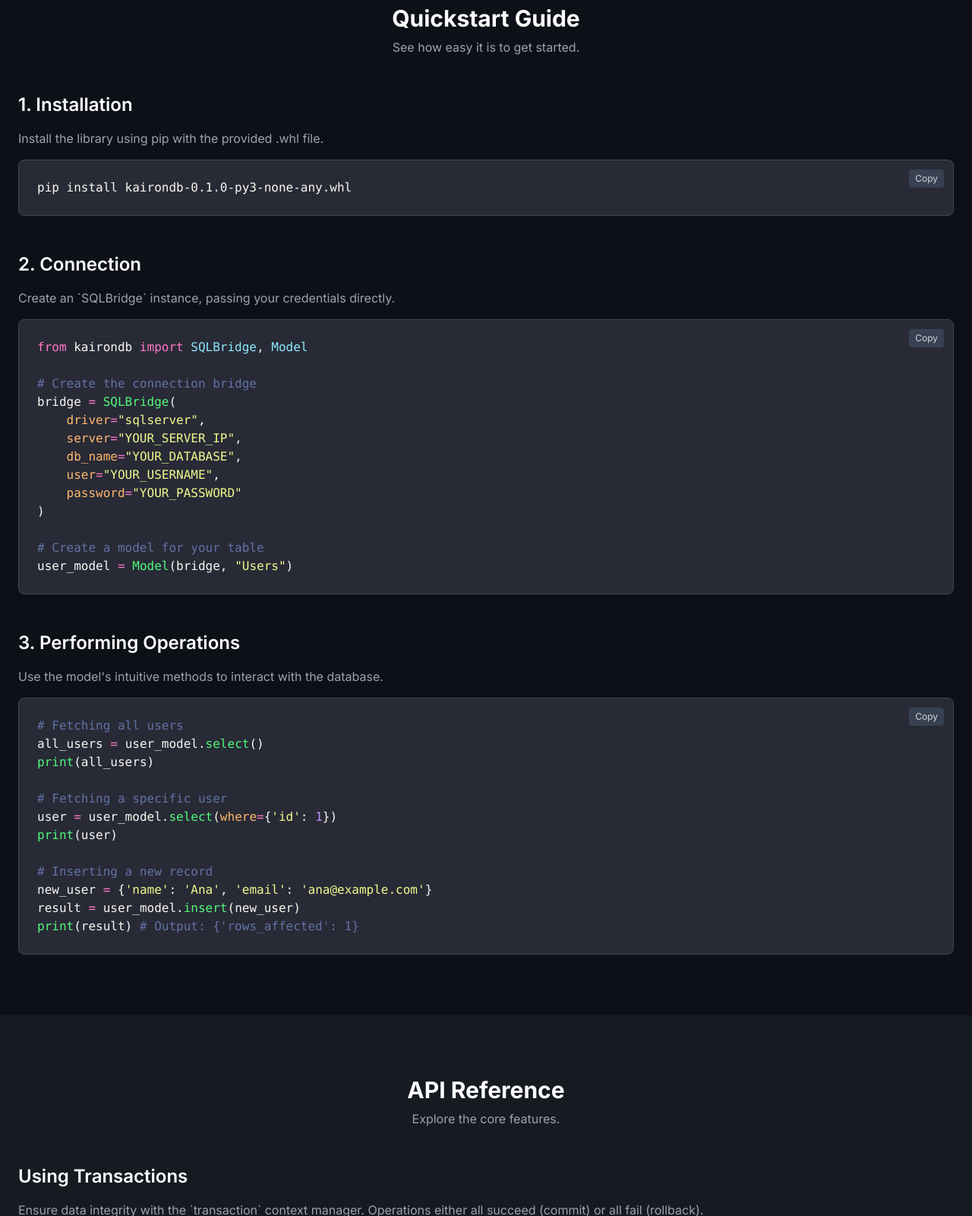
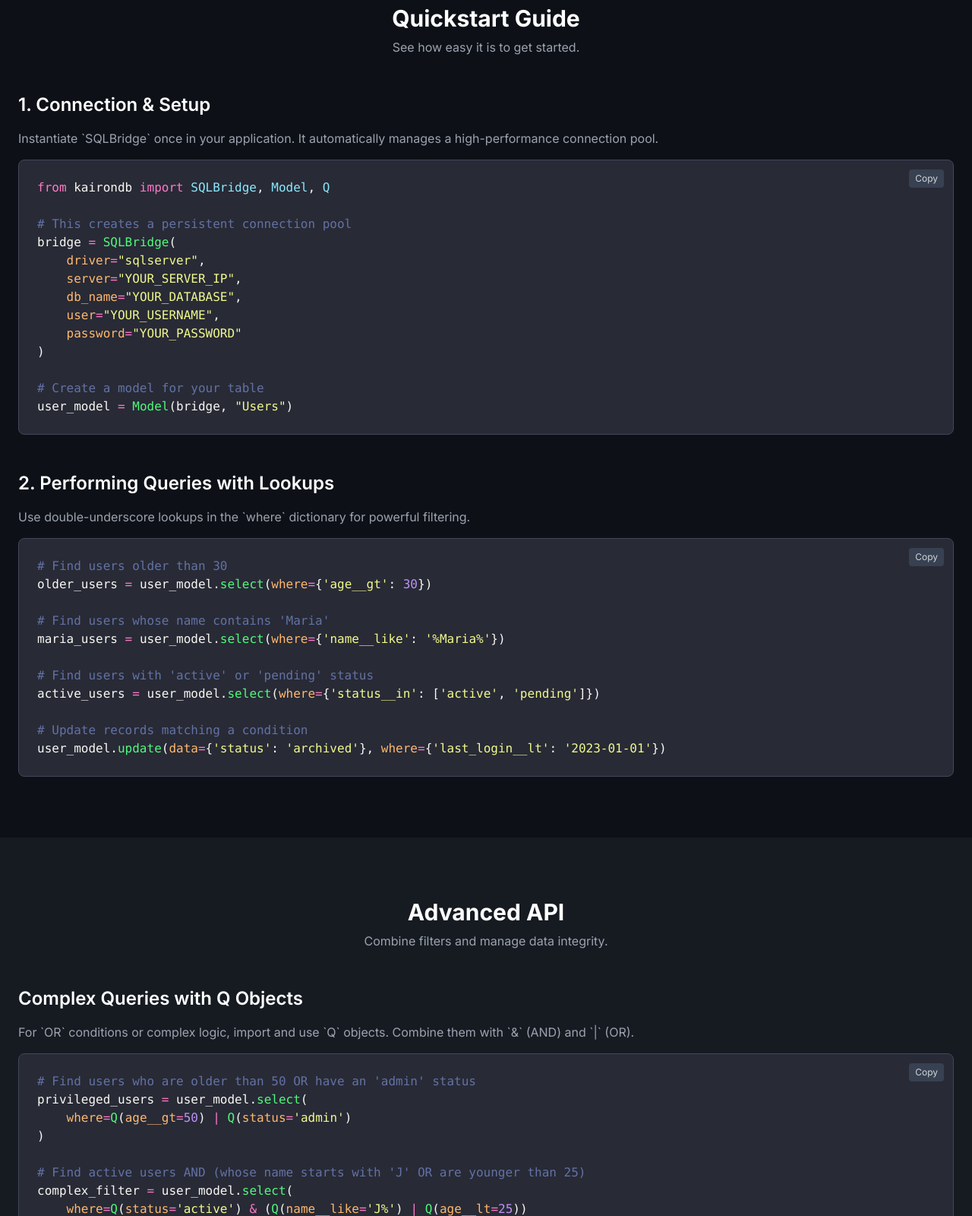
Before and after one commit to DanielGiansante/KaironDB, a plain HTML site: page index.html in a window 1280 px wide. Shown: the part 1200-2800 px from the top of the page at 76% size. Drawn offline with nearby package versions, Linux system fonts and the light colour scheme.

Commit message:
v0.3.0
teste

```diff
--- a/index.html
+++ b/index.html
@@ -14,7 +14,6 @@
             background-color: #0D1117;
             color: #C9D1D9;
         }
-        /* Restored original gradient for title and logo */
         .gradient-text {
             background: linear-gradient(to right, #22d3ee, #0ea5e9, #6366f1);
             -webkit-background-clip: text;
@@ -27,7 +26,6 @@
         .roadmap-card {
             border-left: 4px solid;
         }
-        /* Restored original roadmap colors */
         .roadmap-done { border-color: #22c55e; }
         .roadmap-doing { border-color: #3b82f6; }
         .roadmap-planned { border-color: #6366f1; }
@@ -65,7 +63,6 @@
                 <a href="#roadmap" class="hover:text-cyan-400 transition-colors duration-300 nav-link">Roadmap</a>
                 <a href="https://github.com/DanielGiansante/KaironDB" target="_blank" class="hover:text-cyan-400 transition-colors duration-300">GitHub</a>
             </nav>
-            <!-- MODIFICATION: Replaced Buy Me a Coffee with a custom PayPal button -->
             <a href="https://www.paypal.com/donate/?hosted_button_id=2E9BD8S3PRKW8" target="_blank" class="hidden md:inline-block bg-blue-600 text-white font-semibold px-4 py-2 rounded-lg text-sm hover:bg-blue-700 transition-colors duration-300">
                 Donate with PayPal 💙
             </a>
@@ -80,7 +77,7 @@
                     SQL in Python, Reimagined for <span class="gradient-text">Extreme Performance</span>.
                 </h2>
                 <p class="mt-6 text-lg md:text-xl max-w-3xl mx-auto text-gray-400">
-                    KaironDB is the data bridge designed to be up to 10x faster than traditional solutions like SQLAlchemy and pyodbc, combining Python's simplicity with Go's power.
+                    KaironDB is the data bridge designed to be up to 10x faster than traditional solutions, combining Python's simplicity with Go's power and an expressive, ORM-like query syntax.
                 </p>
                 <div class="mt-10 flex justify-center items-center space-x-4">
                     <a href="#usage" class="bg-cyan-500 text-white font-semibold px-8 py-3 rounded-lg hover:bg-cyan-600 transition-colors duration-300">
@@ -102,16 +99,16 @@
                 </div>
                 <div class="grid grid-cols-1 md:grid-cols-3 gap-8">
                     <div class="bg-gray-900 p-8 rounded-lg border border-gray-800 shadow-lg">
-                        <h4 class="text-xl font-bold text-white">Unmatched Performance</h4>
-                        <p class="mt-2 text-gray-400">Using a Go backend, KaironDB minimizes Python's overhead to deliver drastically faster query executions.</p>
+                        <h4 class="text-xl font-bold text-white">Optimized Connection Pooling</h4>
+                        <p class="mt-2 text-gray-400">Forget opening and closing connections. KaironDB manages a persistent connection pool for maximum throughput and minimal latency.</p>
                     </div>
                     <div class="bg-gray-900 p-8 rounded-lg border border-gray-800 shadow-lg">
-                        <h4 class="text-xl font-bold text-white">Intuitive Syntax</h4>
-                        <p class="mt-2 text-gray-400">With an ORM-like API, you can perform complex operations with simple, direct methods like `.select()` and `.insert()`.</p>
+                        <h4 class="text-xl font-bold text-white">Advanced Query Syntax</h4>
+                        <p class="mt-2 text-gray-400">Go beyond simple equality checks. Use powerful lookups like `__gt`, `__like`, and `__in`, plus `Q` objects for complex `AND`/`OR` logic.</p>
                     </div>
                     <div class="bg-gray-900 p-8 rounded-lg border border-gray-800 shadow-lg">
-                        <h4 class="text-xl font-bold text-white">Multi-DB & Transaction Support</h4>
-                        <p class="mt-2 text-gray-400">Connect to SQL Server, MySQL, and PostgreSQL without changing your code. Ensure data integrity with safe and easy-to-use transactions.</p>
+                        <h4 class="text-xl font-bold text-white">Safe & Multi-DB</h4>
+                        <p class="mt-2 text-gray-400">Connect to SQL Server, MySQL, and PostgreSQL with the same code. Ensure data integrity with built-in atomic transaction support.</p>
                     </div>
                 </div>
             </div>
@@ -125,22 +122,13 @@
                     <p class="mt-2 text-gray-400">See how easy it is to get started.</p>
                 </div>
 
-                <div>
-                    <h4 class="text-2xl font-semibold text-white mb-4">1. Installation</h4>
-                    <p class="text-gray-400 mb-4">Install the library using pip with the provided .whl file.</p>
+                <div class="mt-12">
+                    <h4 class="text-2xl font-semibold text-white mb-4">1. Connection & Setup</h4>
+                    <p class="text-gray-400 mb-4">Instantiate `SQLBridge` once in your application. It automatically manages a high-performance connection pool.</p>
                     <div class="code-block rounded-lg relative">
-                        <pre class="p-6 overflow-x-auto"><code class="language-bash"><span class="token-variable">pip</span> install kairondb-0.1.0-py3-none-any.whl</code></pre>
-                        <button class="copy-btn absolute top-3 right-3 bg-gray-700 text-xs text-gray-300 px-2 py-1 rounded hover:bg-gray-600">Copy</button>
-                    </div>
-                </div>
+                        <pre class="p-6 overflow-x-auto"><code class="language-python"><span class="token-keyword">from</span> kairondb <span class="token-keyword">import</span> <span class="token-class-name">SQLBridge</span><span class="token-punctuation">,</span> <span class="token-class-name">Model</span><span class="token-punctuation">,</span> <span class="token-class-name">Q</span>
 
-                <div class="mt-12">
-                    <h4 class="text-2xl font-semibold text-white mb-4">2. Connection</h4>
-                    <p class="text-gray-400 mb-4">Create an `SQLBridge` instance, passing your credentials directly.</p>
-                    <div class="code-block rounded-lg relative">
-                        <pre class="p-6 overflow-x-auto"><code class="language-python"><span class="token-keyword">from</span> kairondb <span class="token-keyword">import</span> <span class="token-class-name">SQLBridge</span><span class="token-punctuation">,</span> <span class="token-class-name">Model</span>
-
-<span class="token-comment"># Create the connection bridge</span>
+<span class="token-comment"># This creates a persistent connection pool</span>
 <span class="token-variable">bridge</span> <span class="token-operator">=</span> <span class="token-function">SQLBridge</span><span class="token-punctuation">(</span>
     <span class="token-parameter">driver</span><span class="token-operator">=</span><span class="token-string">"sqlserver"</span><span class="token-punctuation">,</span>
     <span class="token-parameter">server</span><span class="token-operator">=</span><span class="token-string">"YOUR_SERVER_IP"</span><span class="token-punctuation">,</span>
@@ -156,21 +144,20 @@
                 </div>
 
                 <div class="mt-12">
-                    <h4 class="text-2xl font-semibold text-white mb-4">3. Performing Operations</h4>
-                    <p class="text-gray-400 mb-4">Use the model's intuitive methods to interact with the database.</p>
+                    <h4 class="text-2xl font-semibold text-white mb-4">2. Performing Queries with Lookups</h4>
+                    <p class="text-gray-400 mb-4">Use double-underscore lookups in the `where` dictionary for powerful filtering.</p>
                     <div class="code-block rounded-lg relative">
-                        <pre class="p-6 overflow-x-auto"><code class="language-python"><span class="token-comment"># Fetching all users</span>
-<span class="token-variable">all_users</span> <span class="token-operator">=</span> <span class="token-variable">user_model</span><span class="token-punctuation">.</span><span class="token-function">select</span><span class="token-punctuation">(</span><span class="token-punctuation">)</span>
-<span class="token-function">print</span><span class="token-punctuation">(</span><span class="token-variable">all_users</span><span class="token-punctuation">)</span>
+                        <pre class="p-6 overflow-x-auto"><code class="language-python"><span class="token-comment"># Find users older than 30</span>
+<span class="token-variable">older_users</span> <span class="token-operator">=</span> <span class="token-variable">user_model</span><span class="token-punctuation">.</span><span class="token-function">select</span><span class="token-punctuation">(</span><span class="token-parameter">where</span><span class="token-operator">=</span><span class="token-punctuation">{</span><span class="token-string">'age__gt'</span><span class="token-punctuation">:</span> <span class="token-number">30</span><span class="token-punctuation">}</span><span class="token-punctuation">)</span>
 
-<span class="token-comment"># Fetching a specific user</span>
-<span class="token-variable">user</span> <span class="token-operator">=</span> <span class="token-variable">user_model</span><span class="token-punctuation">.</span><span class="token-function">select</span><span class="token-punctuation">(</span><span class="token-parameter">where</span><span class="token-operator">=</span><span class="token-punctuation">{</span><span class="token-string">'id'</span><span class="token-punctuation">:</span> <span class="token-number">1</span><span class="token-punctuation">}</span><span class="token-punctuation">)</span>
-<span class="token-function">print</span><span class="token-punctuation">(</span><span class="token-variable">user</span><span class="token-punctuation">)</span>
+<span class="token-comment"># Find users whose name contains 'Maria'</span>
+<span class="token-variable">maria_users</span> <span class="token-operator">=</span> <span class="token-variable">user_model</span><span class="token-punctuation">.</span><span class="token-function">select</span><span class="token-punctuation">(</span><span class="token-parameter">where</span><span class="token-operator">=</span><span class="token-punctuation">{</span><span class="token-string">'name__like'</span><span class="token-punctuation">:</span> <span class="token-string">'%Maria%'</span><span class="token-punctuation">}</span><span class="token-punctuation">)</span>
 
-<span class="token-comment"># Inserting a new record</span>
-<span class="token-variable">new_user</span> <span class="token-operator">=</span> <span class="token-punctuation">{</span><span class="token-string">'name'</span><span class="token-punctuation">:</span> <span class="token-string">'Ana'</span><span class="token-punctuation">,</span> <span class="token-string">'email'</span><span class="token-punctuation">:</span> <span class="token-string">'ana@example.com'</span><span class="token-punctuation">}</span>
-<span class="token-variable">result</span> <span class="token-operator">=</span> <span class="token-variable">user_model</span><span class="token-punctuation">.</span><span class="token-function">insert</span><span class="token-punctuation">(</span><span class="token-variable">new_user</span><span class="token-punctuation">)</span>
-<span class="token-function">print</span><span class="token-punctuation">(</span><span class="token-variable">result</span><span class="token-punctuation">)</span> <span class="token-comment"># Output: {'rows_affected': 1}</span></code></pre>
+<span class="token-comment"># Find users with 'active' or 'pending' status</span>
+<span class="token-variable">active_users</span> <span class="token-operator">=</span> <span class="token-variable">user_model</span><span class="token-punctuation">.</span><span class="token-function">select</span><span class="token-punctuation">(</span><span class="token-parameter">where</span><span class="token-operator">=</span><span class="token-punctuation">{</span><span class="token-string">'status__in'</span><span class="token-punctuation">:</span> <span class="token-punctuation">[</span><span class="token-string">'active'</span><span class="token-punctuation">,</span> <span class="token-string">'pending'</span><span class="token-punctuation">]</span><span class="token-punctuation">}</span><span class="token-punctuation">)</span>
+
+<span class="token-comment"># Update records matching a condition</span>
+<span class="token-variable">user_model</span><span class="token-punctuation">.</span><span class="token-function">update</span><span class="token-punctuation">(</span><span class="token-parameter">data</span><span class="token-operator">=</span><span class="token-punctuation">{</span><span class="token-string">'status'</span><span class="token-punctuation">:</span> <span class="token-string">'archived'</span><span class="token-punctuation">}</span><span class="token-punctuation">,</span> <span class="token-parameter">where</span><span class="token-operator">=</span><span class="token-punctuation">{</span><span class="token-string">'last_login__lt'</span><span class="token-punctuation">:</span> <span class="token-string">'2023-01-01'</span><span class="token-punctuation">}</span><span class="token-punctuation">)</span></code></pre>
                         <button class="copy-btn absolute top-3 right-3 bg-gray-700 text-xs text-gray-300 px-2 py-1 rounded hover:bg-gray-600">Copy</button>
                     </div>
                 </div>
@@ -181,31 +168,48 @@
         <section id="api" class="py-20 bg-[#161B22]">
             <div class="container mx-auto px-6">
                 <div class="text-center mb-12">
-                    <h3 class="text-3xl font-bold text-white">API Reference</h3>
-                    <p class="mt-2 text-gray-400">Explore the core features.</p>
+                    <h3 class="text-3xl font-bold text-white">Advanced API</h3>
+                    <p class="mt-2 text-gray-400">Combine filters and manage data integrity.</p>
                 </div>
 
-                <h4 class="text-2xl font-semibold text-white mb-4">Using Transactions</h4>
-                <p class="text-gray-400 mb-4">Ensure data integrity with the `transaction` context manager. Operations either all succeed (commit) or all fail (rollback).</p>
-                <div class="code-block rounded-lg relative">
-                    <pre class="p-6 overflow-x-auto"><code class="language-python"><span class="token-keyword">try</span><span class="token-punctuation">:</span>
+                <div class="mb-12">
+                    <h4 class="text-2xl font-semibold text-white mb-4">Complex Queries with Q Objects</h4>
+                    <p class="text-gray-400 mb-4">For `OR` conditions or complex logic, import and use `Q` objects. Combine them with `&` (AND) and `|` (OR).</p>
+                    <div class="code-block rounded-lg relative">
+                        <pre class="p-6 overflow-x-auto"><code class="language-python"><span class="token-comment"># Find users who are older than 50 OR have an 'admin' status</span>
+<span class="token-variable">privileged_users</span> <span class="token-operator">=</span> <span class="token-variable">user_model</span><span class="token-punctuation">.</span><span class="token-function">select</span><span class="token-punctuation">(</span>
+    <span class="token-parameter">where</span><span class="token-operator">=</span><span class="token-function">Q</span><span class="token-punctuation">(</span><span class="token-parameter">age__gt</span><span class="token-operator">=</span><span class="token-number">50</span><span class="token-punctuation">)</span> <span class="token-operator">|</span> <span class="token-function">Q</span><span class="token-punctuation">(</span><span class="token-parameter">status</span><span class="token-operator">=</span><span class="token-string">'admin'</span><span class="token-punctuation">)</span>
+<span class="token-punctuation">)</span>
+
+<span class="token-comment"># Find active users AND (whose name starts with 'J' OR are younger than 25)</span>
+<span class="token-variable">complex_filter</span> <span class="token-operator">=</span> <span class="token-variable">user_model</span><span class="token-punctuation">.</span><span class="token-function">select</span><span class="token-punctuation">(</span>
+    <span class="token-parameter">where</span><span class="token-operator">=</span><span class="token-function">Q</span><span class="token-punctuation">(</span><span class="token-parameter">status</span><span class="token-operator">=</span><span class="token-string">'active'</span><span class="token-punctuation">)</span> <span class="token-operator">&amp;</span> <span class="token-punctuation">(</span><span class="token-function">Q</span><span class="token-punctuation">(</span><span class="token-parameter">name__like</span><span class="token-operator">=</span><span class="token-string">'J%'</span><span class="token-punctuation">)</span> <span class="token-operator">|</span> <span class="token-function">Q</span><span class="token-punctuation">(</span><span class="token-parameter">age__lt</span><span class="token-operator">=</span><span class="token-number">25</span><span class="token-punctuation">)</span><span class="token-punctuation">)</span>
+<span class="token-punctuation">)</span></code></pre>
+                        <button class="copy-btn absolute top-3 right-3 bg-gray-700 text-xs text-gray-300 px-2 py-1 rounded hover:bg-gray-600">Copy</button>
+                    </div>
+                </div>
+
+                <div>
+                    <h4 class="text-2xl font-semibold text-white mb-4">Atomic Transactions</h4>
+                    <p class="text-gray-400 mb-4">Use the `transaction` context manager to ensure a group of operations all succeed or all fail together.</p>
+                    <div class="code-block rounded-lg relative">
+                        <pre class="p-6 overflow-x-auto"><code class="language-python"><span class="token-keyword">try</span><span class="token-punctuation">:</span>
     <span class="token-keyword">with</span> <span class="token-variable">bridge</span><span class="token-punctuation">.</span><span class="token-function">transaction</span><span class="token-punctuation">(</span><span class="token-punctuation">)</span> <span class="token-keyword">as</span> <span class="token-variable">tx</span><span class="token-punctuation">:</span>
         <span class="token-comment"># 'tx' is a special bridge that only works inside the transaction</span>
         <span class="token-variable">accounts_model</span> <span class="token-operator">=</span> <span class="token-function">Model</span><span class="token-punctuation">(</span><span class="token-variable">tx</span><span class="token-punctuation">,</span> <span class="token-string">"Accounts"</span><span class="token-punctuation">)</span>
 
         <span class="token-comment"># All operations here are atomic</span>
-        <span class="token-variable">accounts_model</span><span class="token-punctuation">.</span><span class="token-function">exec</span><span class="token-punctuation">(</span><span class="token-string">"UPDATE Accounts SET balance = balance - 100 WHERE id = 1"</span><span class="token-punctuation">)</span>
-        <span class="token-variable">accounts_model</span><span class="token-punctuation">.</span><span class="token-function">exec</span><span class="token-punctuation">(</span><span class="token-string">"UPDATE Accounts SET balance = balance + 100 WHERE id = 2"</span><span class="token-punctuation">)</span>
+        <span class="token-variable">accounts_model</span><span class="token-punctuation">.</span><span class="token-function">update</span><span class="token-punctuation">(</span><span class="token-parameter">data</span><span class="token-operator">=</span><span class="token-punctuation">{</span><span class="token-string">'balance'</span><span class="token-punctuation">:</span> <span class="token-number">900</span><span class="token-punctuation">}</span><span class="token-punctuation">,</span> <span class="token-parameter">where</span><span class="token-operator">=</span><span class="token-punctuation">{</span><span class="token-string">'id'</span><span class="token-punctuation">:</span> <span class="token-number">1</span><span class="token-punctuation">}</span><span class="token-punctuation">)</span>
+        <span class="token-variable">accounts_model</span><span class="token-punctuation">.</span><span class="token-function">update</span><span class="token-punctuation">(</span><span class="token-parameter">data</span><span class="token-operator">=</span><span class="token-punctuation">{</span><span class="token-string">'balance'</span><span class="token-punctuation">:</span> <span class="token-number">1100</span><span class="token-punctuation">}</span><span class="token-punctuation">,</span> <span class="token-parameter">where</span><span class="token-operator">=</span><span class="token-punctuation">{</span><span class="token-string">'id'</span><span class="token-punctuation">:</span> <span class="token-number">2</span><span class="token-punctuation">}</span><span class="token-punctuation">)</span>
 
     <span class="token-function">print</span><span class="token-punctuation">(</span><span class="token-string">"Transfer completed successfully!"</span><span class="token-punctuation">)</span>
 <span class="token-keyword">except</span> <span class="token-class-name">Exception</span> <span class="token-keyword">as</span> <span class="token-variable">e</span><span class="token-punctuation">:</span>
     <span class="token-function">print</span><span class="token-punctuation">(</span><span class="token-string">f"The transaction failed and was rolled back: </span><span class="token-punctuation">{</span><span class="token-variable">e</span><span class="token-punctuation">}</span><span class="token-string">"</span><span class="token-punctuation">)</span>
 </code></pre>
-                    <button class="copy-btn absolute top-3 right-3 bg-gray-700 text-xs text-gray-300 px-2 py-1 rounded hover:bg-gray-600">Copy</button>
+                        <button class="copy-btn absolute top-3 right-3 bg-gray-700 text-xs text-gray-300 px-2 py-1 rounded hover:bg-gray-600">Copy</button>
                 </div>
             </div>
         </section>
-
 
         <!-- Roadmap Section -->
         <section id="roadmap" class="py-20">
@@ -217,18 +221,18 @@
                 <div class="space-y-8">
                     <div class="roadmap-card roadmap-done bg-gray-900 p-6 rounded-lg">
                         <span class="text-xs font-bold text-green-400 bg-green-900/50 px-3 py-1 rounded-full">COMPLETED</span>
-                        <h4 class="text-xl font-bold text-white mt-2">Transaction Support (Commit/Rollback)</h4>
-                        <p class="text-gray-400 mt-1">Implementation of atomic transactions to ensure data integrity.</p>
+                        <h4 class="text-xl font-bold text-white mt-2">Advanced Query Operators & Q Objects</h4>
+                        <p class="text-gray-400 mt-1">Full support for lookups (`__gt`, `__in`, etc.) and complex `AND`/`OR` logic with `Q` objects.</p>
+                    </div>
+                    <div class="roadmap-card roadmap-done bg-gray-900 p-6 rounded-lg">
+                        <span class="text-xs font-bold text-green-400 bg-green-900/50 px-3 py-1 rounded-full">COMPLETED</span>
+                        <h4 class="text-xl font-bold text-white mt-2">High-Performance Connection Pooling</h4>
+                        <p class="text-gray-400 mt-1">Automatic management of persistent database connections for minimal latency.</p>
                     </div>
                     <div class="roadmap-card roadmap-doing bg-gray-900 p-6 rounded-lg">
                         <span class="text-xs font-bold text-blue-400 bg-blue-900/50 px-3 py-1 rounded-full">IN PROGRESS</span>
-                        <h4 class="text-xl font-bold text-white mt-2">Advanced Query Operators</h4>
-                        <p class="text-gray-400 mt-1">Adding support for `LIKE`, `>`, `<`, `IN`, etc., directly in the `.select()` method for greater flexibility.</p>
-                    </div>
-                    <div class="roadmap-card roadmap-planned bg-gray-900 p-6 rounded-lg">
-                        <span class="text-xs font-bold text-indigo-400 bg-indigo-900/50 px-3 py-1 rounded-full">PLANNED</span>
-                        <h4 class="text-xl font-bold text-white mt-2">ORM Structure and Validations</h4>
-                        <p class="text-gray-400 mt-1">Implementing declarative fields (`StringField`, `IntegerField`) and automatic validations in the models.</p>
+                        <h4 class="text-xl font-bold text-white mt-2">Declarative Models & Validations</h4>
+                        <p class="text-gray-400 mt-1">Implementing declarative fields (`StringField`, `IntegerField`) and automatic data validations in the models.</p>
                     </div>
                      <div class="roadmap-card roadmap-planned bg-gray-900 p-6 rounded-lg">
                         <span class="text-xs font-bold text-indigo-400 bg-indigo-900/50 px-3 py-1 rounded-full">PLANNED</span>
```
